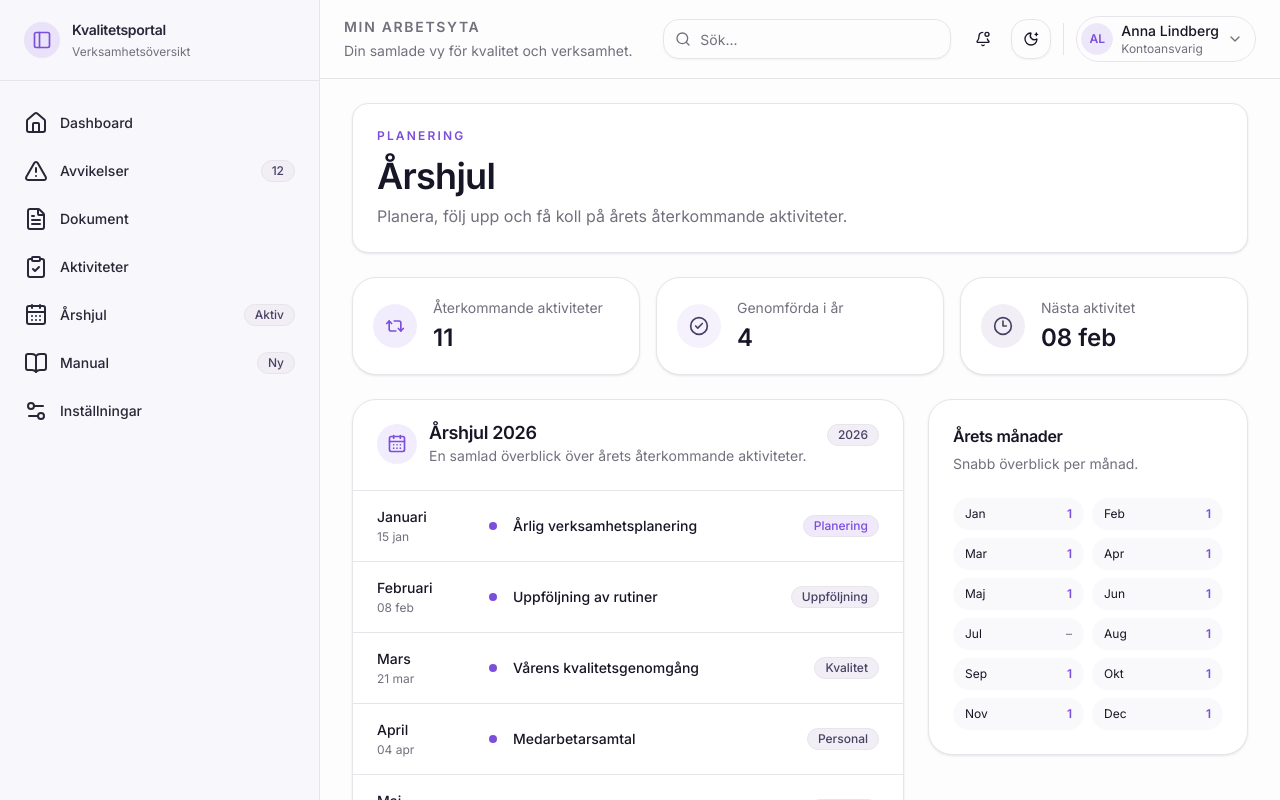
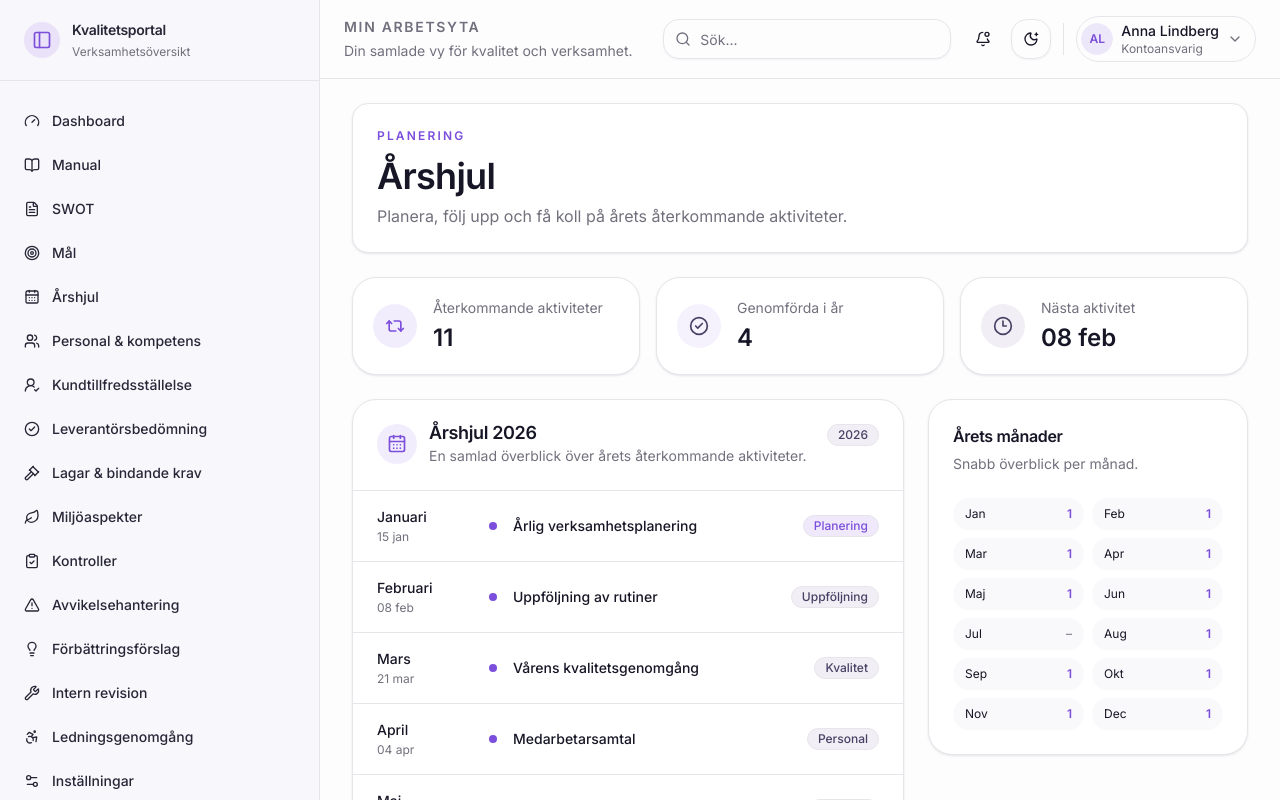
Before and after one commit to PaddeFTW/quality-works-light, a Next.js app: page /arshjul in a window 1280 px wide. Shown: the top 800 px of the page. Built offline with nearby package versions, Linux system fonts and the light colour scheme.

Commit message:
feat: centralize navigation component and remove duplicates
Co-authored-by: Patrik Kürtök <172370802+PaddeFTW@users.noreply.github.com>

```diff
--- a/app/arshjul/page.tsx
+++ b/app/arshjul/page.tsx
@@ -1,26 +1,8 @@
-import {
-  BookOpen,
-  CalendarDays,
-  ClipboardCheck,
-  FileText,
-  Home,
-  Settings2,
-  TriangleAlert,
-} from "lucide-react";
-
 import { PageHeader } from "@/components/common/page-header";
 import { ArshjulOverview } from "@/components/arshjul/arshjul-overview";
 import { AppLayout } from "@/components/layout/app-layout";
+import { navigation } from "@/components/layout/navigation";
 
-const navigation = [
-  { title: "Dashboard", href: "/", icon: <Home /> },
-  { title: "Avvikelser", href: "/", icon: <TriangleAlert />, badge: "12" },
-  { title: "Dokument", href: "/", icon: <FileText /> },
-  { title: "Aktiviteter", href: "/", icon: <ClipboardCheck /> },
-  { title: "Årshjul", href: "/arshjul", icon: <CalendarDays />, badge: "Aktiv" },
-  { title: "Manual", href: "/manual", icon: <BookOpen />, badge: "Ny" },
-  { title: "Inställningar", href: "/", icon: <Settings2 /> },
-];
 
 export default function ArshjulPage() {
   return (
--- a/app/avvikelse/page.tsx
+++ b/app/avvikelse/page.tsx
@@ -1,19 +1,10 @@
 "use client";
 
 import { useState } from "react";
-import {
-  AlertCircle,
-  CalendarDays,
-  CheckCircle2,
-  ClipboardCheck,
-  FileText,
-  Home,
-  Plus,
-  Settings2,
-  TriangleAlert,
-} from "lucide-react";
+import { AlertCircle, CalendarDays, CheckCircle2, Plus } from "lucide-react";
 
 import { DashboardLayout } from "@/components/layout/dashboard-layout";
+import { navigation } from "@/components/layout/navigation";
 import { Badge } from "@/components/ui/badge";
 import { Button } from "@/components/ui/button";
 import {
@@ -43,14 +34,6 @@ import {
 } from "@/components/ui/select";
 import { Table, TableBody, TableCell, TableHead, TableHeader, TableRow } from "@/components/ui/table";
 import { Textarea } from "@/components/ui/textarea";
-
-const navigation = [
-  { title: "Dashboard", href: "/", icon: <Home className="size-4" /> },
-  { title: "Avvikelser", href: "/avvikelse", icon: <TriangleAlert className="size-4" />, badge: "12" },
-  { title: "Dokument", href: "/", icon: <FileText className="size-4" /> },
-  { title: "Aktiviteter", href: "/", icon: <ClipboardCheck className="size-4" /> },
-  { title: "Inställningar", href: "/", icon: <Settings2 className="size-4" /> },
-];
 
 const deviations = [
   { title: "Bristande dokumentation vid överlämning", status: "Öppen", date: "19 aug 2026", severity: "Hög" },
--- a/app/manual/page.tsx
+++ b/app/manual/page.tsx
@@ -1,16 +1,6 @@
-import { BookOpen, CalendarDays, FileText, Home, Settings2, TriangleAlert } from "lucide-react";
-
 import { AppLayout } from "@/components/layout/app-layout";
+import { navigation } from "@/components/layout/navigation";
 import { ManualWorkspace } from "@/components/manual/manual-workspace";
-
-const navigation = [
-  { title: "Dashboard", href: "/", icon: <Home className="size-4" /> },
-  { title: "Avvikelsehantering", href: "/avvikelse", icon: <TriangleAlert className="size-4" />, badge: "12" },
-  { title: "Dokument", href: "/", icon: <FileText className="size-4" /> },
-  { title: "Årshjul", href: "/arshjul", icon: <CalendarDays className="size-4" /> },
-  { title: "Manual", href: "/manual", icon: <BookOpen className="size-4" />, badge: "Ny" },
-  { title: "Inställningar", href: "/", icon: <Settings2 className="size-4" /> },
-];
 
 export default function ManualPage() {
   return (
--- a/app/page.tsx
+++ b/app/page.tsx
@@ -1,41 +1,6 @@
-import { BookOpen, CalendarDays, FileText, Home, Settings2, TriangleAlert } from "lucide-react";
-
 import { DashboardOverview } from "@/components/dashboard/dashboard-overview";
+import { navigation } from "@/components/layout/navigation";
 import { DashboardLayout } from "@/components/layout/dashboard-layout";
-
-const navigation = [
-  {
-    title: "Dashboard",
-    href: "/",
-    icon: <Home className="size-4" />,
-  },
-  {
-    title: "Avvikelsehantering",
-    href: "/avvikelse",
-    icon: <TriangleAlert className="size-4" />,
-    badge: "12",
-  },
-  {
-    title: "Manual",
-    href: "/manual",
-    icon: <BookOpen className="size-4" />,
-  },
-  {
-    title: "Dokument",
-    href: "/",
-    icon: <FileText className="size-4" />,
-  },
-  {
-    title: "Årshjul",
-    href: "/arshjul",
-    icon: <CalendarDays className="size-4" />,
-  },
-  {
-    title: "Inställningar",
-    href: "/",
-    icon: <Settings2 className="size-4" />,
-  },
-];
 
 export default function HomePage() {
   return (
--- /dev/null
+++ b/components/layout/navigation.tsx
@@ -0,0 +1,39 @@
+import {
+  Accessibility,
+  AlertTriangle,
+  BookOpen,
+  CalendarDays,
+  CheckCircle2,
+  ClipboardCheck,
+  FileText,
+  Gauge,
+  Gavel,
+  Leaf,
+  Lightbulb,
+  Settings2,
+  Target,
+  Users,
+  UserRoundCheck,
+  Wrench,
+} from "lucide-react";
+
+export const navigation = [
+  { title: "Dashboard", href: "/", icon: <Gauge className="size-4" /> },
+  { title: "Manual", href: "/manual", icon: <BookOpen className="size-4" /> },
+  { title: "SWOT", href: "/swot", icon: <FileText className="size-4" /> },
+  { title: "Mål", href: "/mal", icon: <Target className="size-4" /> },
+  { title: "Årshjul", href: "/arshjul", icon: <CalendarDays className="size-4" /> },
+  { title: "Personal & kompetens", href: "/kompetens", icon: <Users className="size-4" /> },
+  { title: "Kundtillfredsställelse", href: "/kund", icon: <UserRoundCheck className="size-4" /> },
+  { title: "Leverantörsbedömning", href: "/leverantor", icon: <CheckCircle2 className="size-4" /> },
+  { title: "Lagar & bindande krav", href: "/lagar", icon: <Gavel className="size-4" /> },
+  { title: "Miljöaspekter", href: "/miljoaspekter", icon: <Leaf className="size-4" /> },
+  { title: "Kontroller", href: "/kontroller", icon: <ClipboardCheck className="size-4" /> },
+  { title: "Avvikelsehantering", href: "/avvikelse", icon: <AlertTriangle className="size-4" /> },
+  { title: "Förbättringsförslag", href: "/forslag", icon: <Lightbulb className="size-4" /> },
+  { title: "Intern revision", href: "/intern-revision", icon: <Wrench className="size-4" /> },
+  { title: "Ledningsgenomgång", href: "/ledningsgenomgang", icon: <Accessibility className="size-4" /> },
+  { title: "Inställningar", href: "/installningar", icon: <Settings2 className="size-4" /> },
+];
+
+export default navigation;
```
